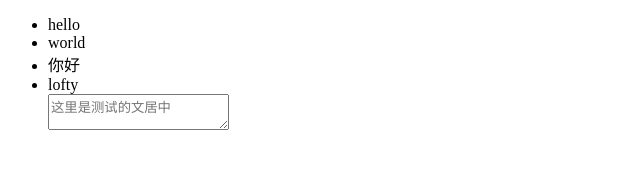
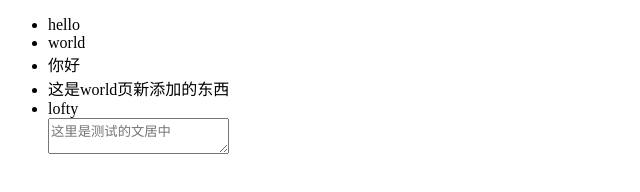
Before and after one commit to vslofty/helloworld, a plain HTML site: page index.html in a window 1280 px wide. Shown: the whole page, without its empty margins (0-640 px from the left). Drawn offline with Linux system fonts and the light colour scheme.

Commit message:
update index.html

```diff
--- a/index.html
+++ b/index.html
@@ -9,6 +9,7 @@
 		<li>hello</li>
 		<li>world</li>
 		<li>你好</li>
+		<li>这是world页新添加的东西</li>
 		<li>lofty</li>
 		<textarea id="textArea" class="ss" placeholder="这里是测试的文居中"></textarea>
 	</ul>
```
